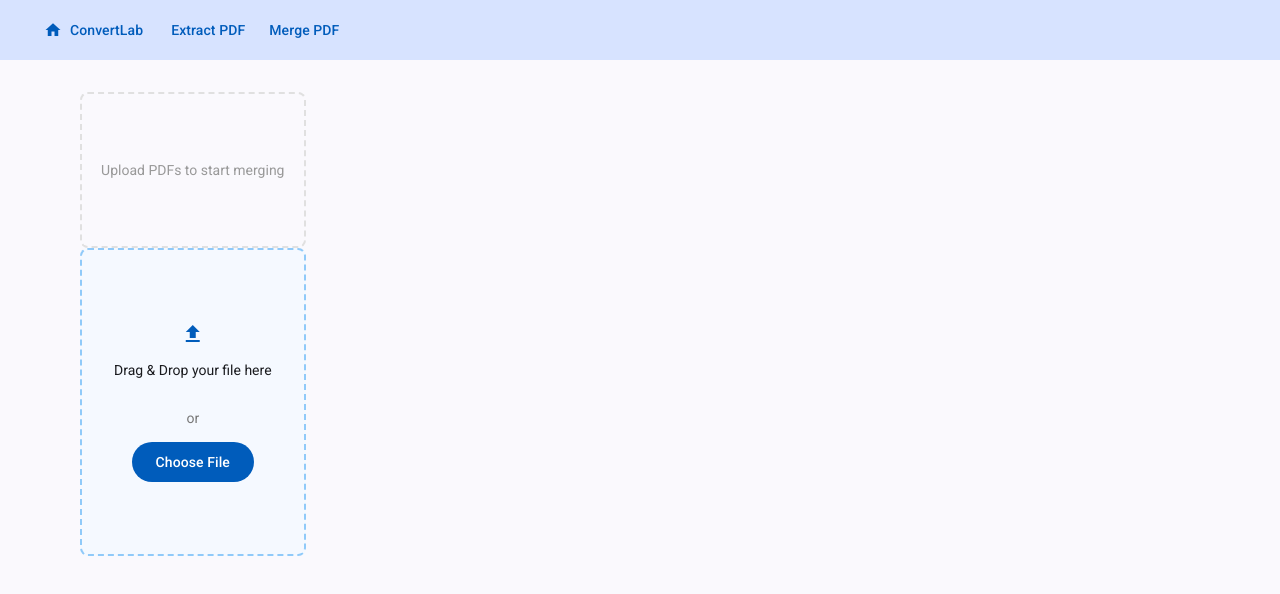
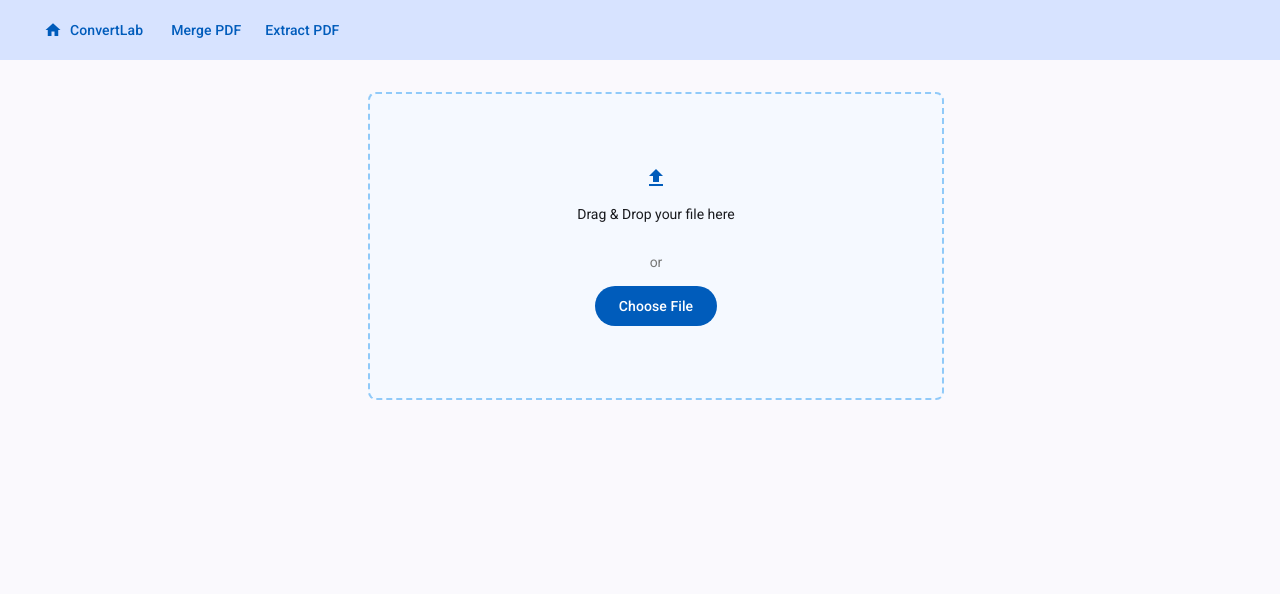
Before and after one commit to GyanendraMaurya/convertlab, an Angular app in the folder convertlab-frontend/convert-lab/: page /merge-pdf in a window 1280 px wide. Shown: the top 594 px of the page. Built offline with nearby package versions, Linux system fonts and the light colour scheme.

Commit message:
fix alignment for desktop mode

```diff
--- a/convertlab-frontend/convert-lab/src/app/app.routes.ts
+++ b/convertlab-frontend/convert-lab/src/app/app.routes.ts
@@ -3,16 +3,16 @@ import { Routes } from '@angular/router';
 export const routes: Routes = [
   {
     path: '',
-    redirectTo: 'extract-pdf',
+    redirectTo: 'merge-pdf',
     pathMatch: 'full'
+  },
+  {
+    path: 'merge-pdf',
+    loadComponent: () => import('./components/pdf/merge-pdf/merge-pdf.component').then(m => m.MergePdfComponent)
   },
   {
     path: 'extract-pdf',
     loadComponent: () => import('./components/pdf/extract-page/extract-page.component').then(m => m.ExtractPageComponent)
-  },
-  {
-    path: 'merge-pdf',
-    loadComponent: () => import('./components/pdf/merge-pdf/merge-pdf.component').then(m => m.MergePdfComponent)
   }
 
 ];
--- a/convertlab-frontend/convert-lab/src/app/components/pdf/merge-pdf/merge-pdf.component.html
+++ b/convertlab-frontend/convert-lab/src/app/components/pdf/merge-pdf/merge-pdf.component.html
@@ -1,10 +1,17 @@
+<div class="container">
+
   @if (thumbnails().length > 1) {
+  <div class="merge-button-container">
+
     <div class="merge-button">
       <app-action-button [loading]="isMerging()" [label]=" isMerging() ? 'Merging...' : 'Merge'" variant="filled"
         [inputClass]="'big-button-64 w-100'" (onClick)="merge()">
       </app-action-button>
     </div>
+  </div>
   }
+
+  @if(thumbnails().length > 0){
   <div class="thumbnail-list" cdkDropList cdkDropListOrientation="mixed" (cdkDropListDropped)="onDrop($event)">
     @for (pdf of thumbnails(); track pdf.fileId; let i = $index) {
 
@@ -24,6 +31,13 @@
     </div>
     }
   </div>
+  }
 
-<app-file-uploader [allowedTypes]="['pdf']" [isUploading]="isUploading()" (onFileSelected)="onFileUploaded($event)">
+  <div class="file-uploader-container">
+    <div class="file-uploader-content">
+      <app-file-uploader [allowedTypes]="['pdf']" [isUploading]="isUploading()"
+        (onFileSelected)="onFileUploaded($event)">
       </app-file-uploader>
+    </div>
+  </div>
+</div>
--- a/convertlab-frontend/convert-lab/src/app/components/pdf/merge-pdf/merge-pdf.component.scss
+++ b/convertlab-frontend/convert-lab/src/app/components/pdf/merge-pdf/merge-pdf.component.scss
@@ -7,6 +7,7 @@
   border: 2px dashed transparent;
   border-radius: 8px;
   transition: border-color 0.2s;
+  justify-content: center;
 
   &:empty {
     border-color: #e0e0e0;
@@ -112,6 +113,33 @@
       opacity: 1;
     }
   }
+
+  :host {
+    width: 100%;
+    display: flex;
+    justify-content: center;
+  }
+
+  .container {
+    width: 100%;
+  }
+
+  .file-uploader-container {
+    display: flex;
+    justify-content: center;
+
+    .file-uploader-content {
+      width: 50%;
+    }
+  }
+
+  .merge-button-container {
+    display: flex;
+    justify-content: center;
+    .merge-button {
+      width: 50%;
+    }
+  }
 }
 
 @keyframes pulse {
@@ -121,26 +149,6 @@
   }
   50% {
     opacity: 0.5;
-  }
-}
-
-/* Mobile optimization */
-@media (max-width: 720px) {
-  .thumbnail-list {
-    gap: 12px;
-    padding: 12px;
-  }
-
-  .thumbnail-wrapper {
-    min-width: 100px;
-
-    /* Make touch target larger on mobile */
-    &::after {
-      content: '';
-      position: absolute;
-      inset: -8px;
-      pointer-events: auto;
-    }
   }
 }
 
@@ -164,3 +172,23 @@
 .merge-button {
   padding-bottom: 15px;
 }
+
+/* Mobile optimization */
+@media (max-width: 720px) {
+  .thumbnail-list {
+    gap: 12px;
+    padding: 12px;
+  }
+
+  .thumbnail-wrapper {
+    min-width: 100px;
+
+    /* Make touch target larger on mobile */
+    &::after {
+      content: '';
+      position: absolute;
+      inset: -8px;
+      pointer-events: auto;
+    }
+  }
+}
--- a/convertlab-frontend/convert-lab/src/app/components/shared/navbar/navbar.component.html
+++ b/convertlab-frontend/convert-lab/src/app/components/shared/navbar/navbar.component.html
@@ -8,8 +8,8 @@
     <mat-icon class="medium-icon">home</mat-icon>
     ConvertLab
   </button>
+  <button matButton="text" [routerLink]="['/merge-pdf']">Merge PDF</button>
   <button matButton="text" [routerLink]="['/extract-pdf']">Extract PDF</button>
-  <button matButton="text" [routerLink]="['/merge-pdf']">Merge PDF</button>
   <span class="spacer"></span>
   <span class="right-block">
     <!-- <app-search-bar (search)="handleSearch($event)"></app-search-bar> -->
```
Lines whose indentation alone changed are shown as unchanged.
